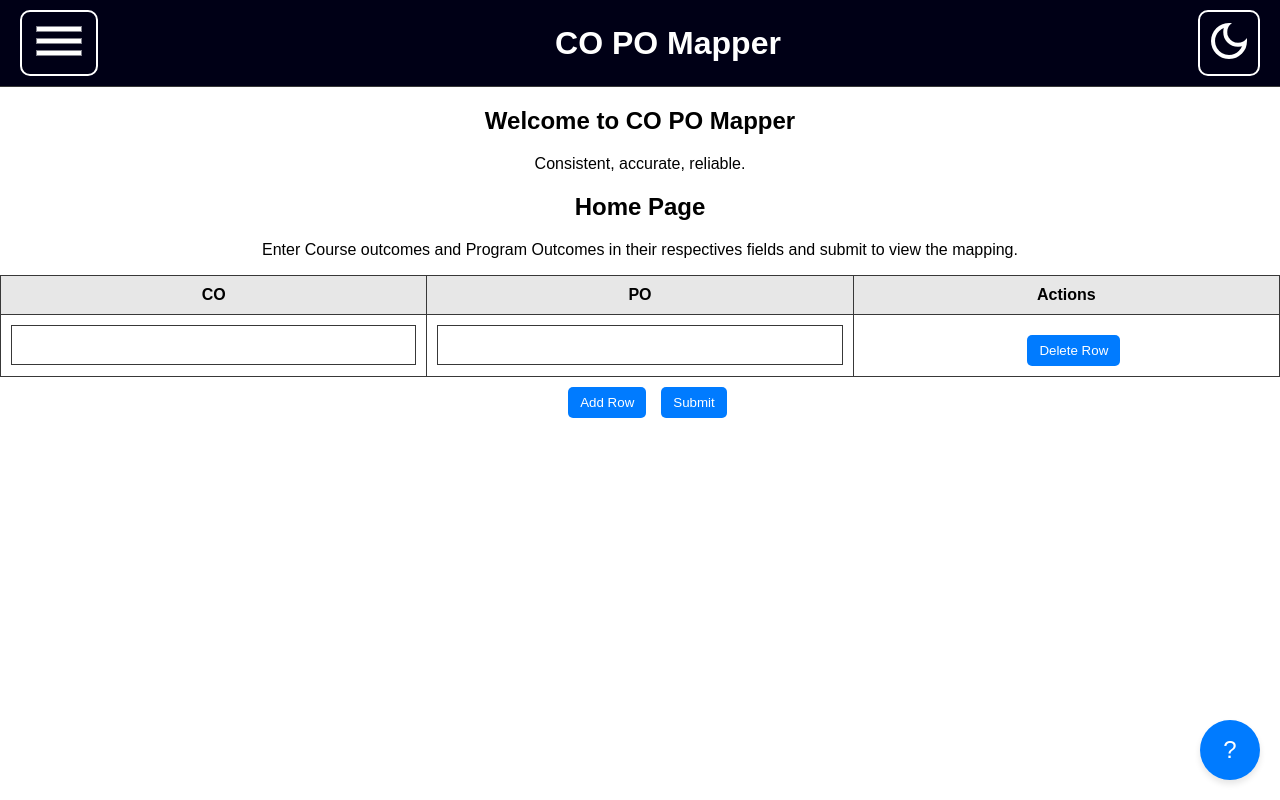
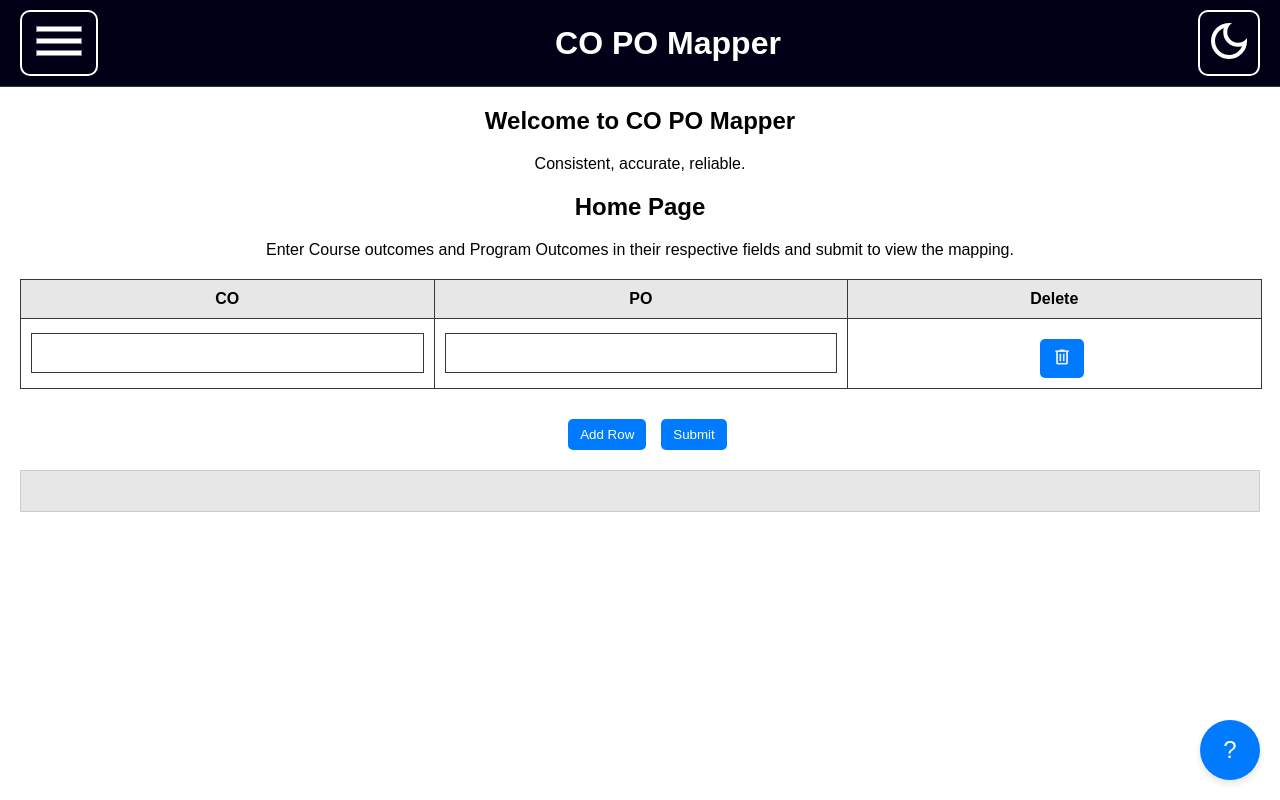
Before and after one commit to Student9226/CO-PO-Mapper, a React (Vite) app in the folder project/: page / in a window 1280 px wide. Built offline with nearby package versions, Linux system fonts and the light colour scheme.

Commit message:
Set gunicorn, edited styling, fixing row width remains

```diff
--- a/project/src/App.css
+++ b/project/src/App.css
@@ -38,8 +38,8 @@ body {
 
 .App {
   text-align: center;
-  position: relative; /* Ensure overlay works correctly */
-  overflow: hidden; /* Prevent content overflow */
+  position: relative;
+  overflow: hidden;
 }
 
 header {
@@ -122,7 +122,6 @@ aside .sidebar-item:hover {
   background-color: var(--sidebar-item-hover);
 }
 
-/* Add these styles */
 .sidebar-open aside {
   transform: translateX(0);
 }
@@ -260,7 +259,8 @@ input {
   width: calc(100% - 80px);
   height: 40px;
   margin-top: 10px;
-  background-color: var(--sidebar-border)
+  background-color: var(--sidebar-border);
+  color: white;
 }
 
 button {
@@ -279,9 +279,10 @@ button:hover {
 }
 
 .editable-table {
-  width: 100%;
+  width: 97%;
   border-collapse: collapse;
   table-layout: fixed;
+  margin: 20px;
 }
 
 .editable-table th {
@@ -306,8 +307,8 @@ button:hover {
   color: var(--text-color);
   border: 1px solid var(--sidebar-border);
   padding: 5px;
+  margin: 0;
   box-sizing: border-box;
-  margin: 0;
   text-align: left;
 }
 
@@ -320,3 +321,11 @@ button:hover {
   background-color: #f0f0f0;
   box-shadow: 0 4px 8px rgba(0, 0, 0, 0.2);
 }
+
+.result {
+  border: 1px solid #ccc;
+  padding: 20px;
+  margin: 20px;
+  margin-top: 20px;
+  background-color: var(--sidebar-item-background);
+}
--- a/project/src/EditableTable.jsx
+++ b/project/src/EditableTable.jsx
@@ -1,6 +1,7 @@
 import PropTypes from 'prop-types';
 import { useState } from "react";
 import { DragDropContext, Draggable, Droppable } from "react-beautiful-dnd";
+import deleteIcon from '../assets/delete_row.png';
 
 export const EditableTable = ({ onSubmit }) => {
   const [rows, setRows] = useState([{ course: "", outcome: "" }]);
@@ -36,7 +37,6 @@ export const EditableTable = ({ onSubmit }) => {
   };
 
   const handleSubmit = () => {
-    // Pass the table data to the parent component
     onSubmit(rows);
   };
 
@@ -54,7 +54,7 @@ export const EditableTable = ({ onSubmit }) => {
                 <tr>
                   <th>CO</th>
                   <th>PO</th>
-                  <th>Actions</th>
+                  <th>Delete</th>
                 </tr>
               </thead>
               <tbody>
@@ -85,7 +85,8 @@ export const EditableTable = ({ onSubmit }) => {
                           />
                         </td>
                         <td>
-                          <button onClick={() => handleDeleteRow(index)}>Delete Row</button>
+                          <button onClick={() => handleDeleteRow(index)}><img src={deleteIcon} height={20} alt="Delete Row" />
+                          </button>
                         </td>
                       </tr>
                     )}
--- a/project/src/HelpButton.jsx
+++ b/project/src/HelpButton.jsx
@@ -29,7 +29,7 @@ export const HelpButton = () => {
 
     try {
       const response = await fetch(
-        "https://5001-student9226-copomapper-nxnm6xbawzq.ws-us116.gitpod.io/ask",
+        "https://5000-student9226-flaskapi-x0mkd9lr56h.ws-us116.gitpod.io/ask",
         {
           method: "POST",
           headers: {
--- a/project/src/Home.jsx
+++ b/project/src/Home.jsx
@@ -4,7 +4,7 @@ export const Home = () => {
   const handleTableSubmit = async (data) => {
     try {
       const response = await fetch(
-        "https://student9999.pythonanywhere.com/process",
+        "https://5000-student9226-flaskapi-x0mkd9lr56h.ws-us116.gitpod.io/process",
         {
           method: "POST",
           headers: {
@@ -19,12 +19,10 @@ export const Home = () => {
       if (response.ok) {
         console.log("AI Response:", result);
 
-        // Update the result element with the fetched data
         const resultElement = document.getElementsByClassName("result")[0];
         if (resultElement) {
           const formattedResult = JSON.stringify(result["result"], null, 2);
-          // Set the formatted JSON into the element
-          resultElement.innerHTML = `<pre>${formattedResult}</pre>`;
+          resultElement.innerHTML = formattedResult.replace(/"/g, "");
         } else {
           console.error("Error:", result.error);
         }
@@ -42,10 +40,11 @@ export const Home = () => {
       </main>
       <h2>Home Page</h2>
       <p>
-        Enter Course outcomes and Program Outcomes in their respectives fields
+        Enter Course outcomes and Program Outcomes in their respective fields
         and submit to view the mapping.
       </p>
       <EditableTable onSubmit={handleTableSubmit} />
+
       <div className="result"></div>
     </div>
   );
```
Also changed, not shown: project/src/Header.jsx (+9 -3 lines), project/assets/delete_row.png (added).
